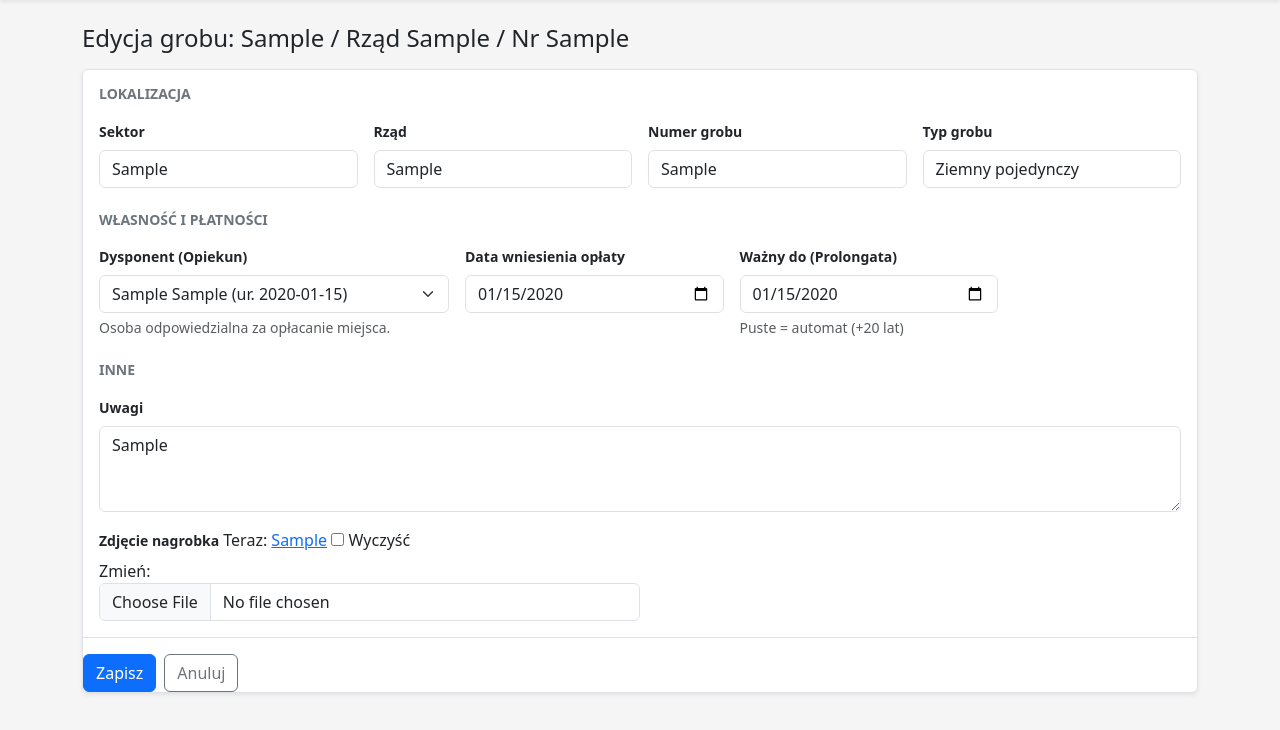
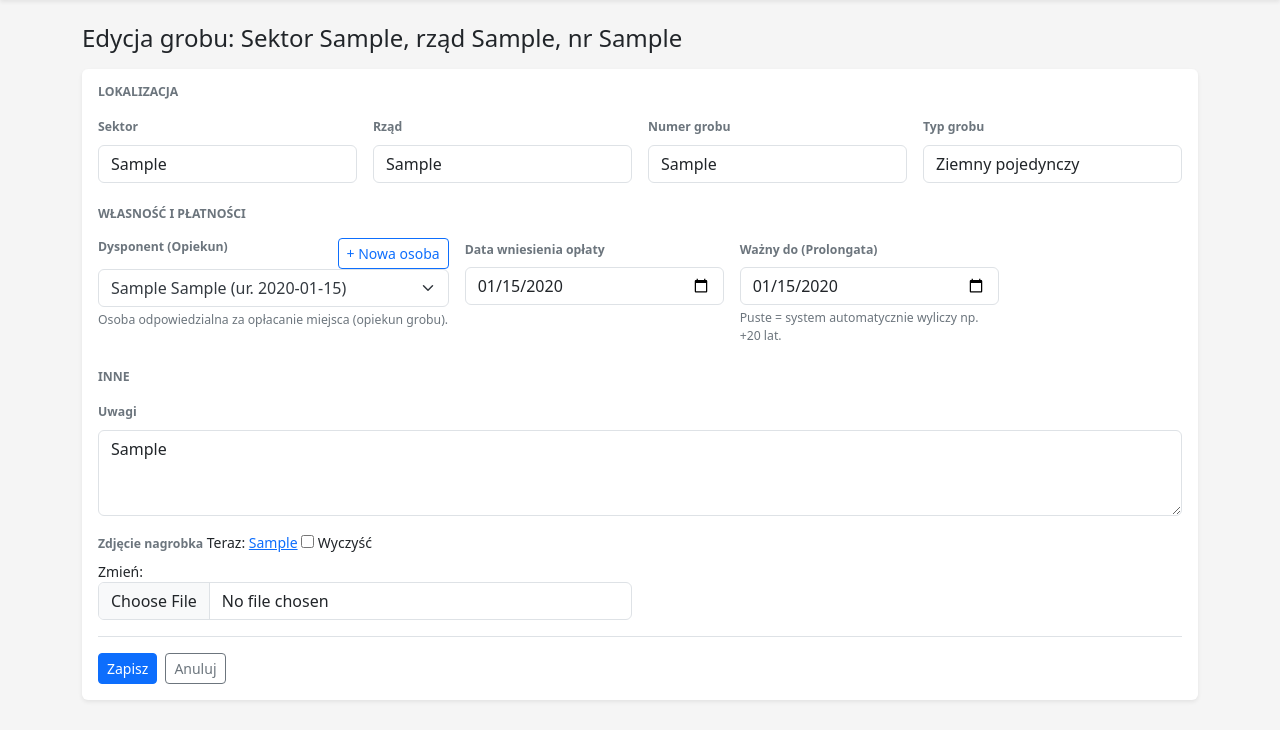
Before and after one commit to andre8255/projekt_kancelaria, a Django app: page /panel/cmentarz/1/edytuj/ in a window 1280 px wide. Shown: the part 70-800 px from the top of the page. Run offline with Django 5.2, Linux system fonts and the light colour scheme; a user stored in the database is signed in; tables that the repository leaves empty hold one stand-in row (values such as "Sample post"); some libraries are stand-ins or nearby versions.

Commit message:
02.12oky

```diff
--- a/cmentarz/forms.py
+++ b/cmentarz/forms.py
@@ -57,6 +57,14 @@ class GrobForm(BootstrapFormMixin, forms.ModelForm):
 
     def __init__(self, *args, **kwargs):
         super().__init__(*args, **kwargs)
+
+    def __init__(self, *args, **kwargs):
+        super().__init__(*args, **kwargs)
+        # jeśli BootstrapFormMixin dopisuje "form-control", ta klasa dojdzie do js-osoba-select
+        if "dysponent" in self.fields:
+            w = self.fields["dysponent"].widget
+            css = w.attrs.get("class", "")
+            w.attrs["class"] = (css + " js-osoba-select").strip()
         # to pole, na którym chcesz mieć „live search”
         if "osoba" in self.fields:
             css = self.fields["osoba"].widget.attrs.get("class", "")
--- a/templates/base_panel.html
+++ b/templates/base_panel.html
@@ -420,7 +420,7 @@
         placeholder: "Wpisz nazwę wyznania..."
       });
     });
-
+    // Duchowni
     document.querySelectorAll("select.js-tom-duchowny").forEach(function (el) {
       new TomSelect(el, {
         create: false,
@@ -429,6 +429,16 @@
         placeholder: "Wpisz nazwisko duchownego..."
       });
     });
+    //sektory cmentarza
+    document.querySelectorAll("select.js-tom-sektor").forEach(function (el) {
+      new TomSelect(el, {
+        create: false,
+        maxOptions: 500,
+        sortField: { field: "text", direction: "asc" },
+        placeholder: "Wybierz sektor..."
+      });
+    });
+
   });
 
 
--- a/templates/cmentarz/formularz.html
+++ b/templates/cmentarz/formularz.html
@@ -3,81 +3,149 @@
 {% block content %}
 <div class="d-flex justify-content-between align-items-center mb-3">
   <h1 class="h4 mb-0">
-      {% if object %}Edycja grobu: {{ object }}{% else %}Nowy grób{% endif %}
+      {% if object %}
+        Edycja grobu: Sektor {{ object.sektor }}, rząd {{ object.rzad }}, nr {{ object.numer }}
+      {% else %}
+        Nowy grób
+      {% endif %}
   </h1>
 </div>
 
-<div class="card shadow-sm">
-  <div class="card-body">
+<div class="card shadow-sm border-0">
+  <div class="card-body small">
     <form method="post" enctype="multipart/form-data">
       {% csrf_token %}
 
       {% if form.non_field_errors %}
-        <div class="alert alert-danger">{{ form.non_field_errors }}</div>
+        <div class="alert alert-danger small mb-3">{{ form.non_field_errors }}</div>
       {% endif %}
 
-      <h6 class="text-uppercase text-muted small fw-bold mb-3">Lokalizacja</h6>
+      <h6 class="text-uppercase text-muted small fw-semibold mb-3">
+        Lokalizacja
+      </h6>
       <div class="row g-3 mb-4">
         <div class="col-md-3">
-            <label class="form-label small fw-bold">{{ form.sektor.label }}</label>
+            <label class="form-label small fw-semibold text-muted">
+              {{ form.sektor.label }}
+            </label>
             {{ form.sektor }}
-            {{ form.sektor.errors }}
-        </div>
-        <div class="col-md-3">
-            <label class="form-label small fw-bold">{{ form.rzad.label }}</label>
-            {{ form.rzad }}
-        </div>
-        <div class="col-md-3">
-            <label class="form-label small fw-bold">{{ form.numer.label }}</label>
-            {{ form.numer }}
-            {{ form.numer.errors }}
+            {% if form.sektor.errors %}
+              <div class="text-danger small">{{ form.sektor.errors }}</div>
+            {% endif %}
         </div>
 
         <div class="col-md-3">
-            <label class="form-label small fw-bold">{{ form.typ.label }}</label>
+            <label class="form-label small fw-semibold text-muted">
+              {{ form.rzad.label }}
+            </label>
+            {{ form.rzad }}
+            {% if form.rzad.errors %}
+              <div class="text-danger small">{{ form.rzad.errors }}</div>
+            {% endif %}
+        </div>
+
+        <div class="col-md-3">
+            <label class="form-label small fw-semibold text-muted">
+              {{ form.numer.label }}
+            </label>
+            {{ form.numer }}
+            {% if form.numer.errors %}
+              <div class="text-danger small">{{ form.numer.errors }}</div>
+            {% endif %}
+        </div>
+
+        <div class="col-md-3">
+            <label class="form-label small fw-semibold text-muted">
+              {{ form.typ.label }}
+            </label>
             {{ form.typ }}
+            {% if form.typ.errors %}
+              <div class="text-danger small">{{ form.typ.errors }}</div>
+            {% endif %}
         </div>
       </div>
 
-      <h6 class="text-uppercase text-muted small fw-bold mb-3">Własność i Płatności</h6>
+      <h6 class="text-uppercase text-muted small fw-semibold mb-3">
+        Własność i płatności
+      </h6>
       <div class="row g-3 mb-4">
         <div class="col-md-4">
-            <label class="form-label small fw-bold">{{ form.dysponent.label }}</label>
+            <div class="d-flex justify-content-between align-items-start">
+              <label class="form-label small fw-semibold text-muted mb-0">
+                {{ form.dysponent.label }}
+              </label>
+              <a href="{% url 'osoba_nowa' %}"
+                 target="_blank"
+                 class="btn btn-outline-primary btn-sm ms-2">
+                + Nowa osoba
+              </a>
+            </div>
             {{ form.dysponent }}
-            <div class="form-text small">Osoba odpowiedzialna za opłacanie miejsca.</div>
+            {% if form.dysponent.errors %}
+              <div class="text-danger small">{{ form.dysponent.errors }}</div>
+            {% endif %}
+            <div class="form-text small text-muted">
+              Osoba odpowiedzialna za opłacanie miejsca (opiekun grobu).
+            </div>
         </div>
+
         <div class="col-md-3">
-            <label class="form-label small fw-bold">{{ form.data_oplaty.label }}</label>
+            <label class="form-label small fw-semibold text-muted">
+              {{ form.data_oplaty.label }}
+            </label>
             {{ form.data_oplaty }}
+            {% if form.data_oplaty.errors %}
+              <div class="text-danger small">{{ form.data_oplaty.errors }}</div>
+            {% endif %}
         </div>
+
         <div class="col-md-3">
-            <label class="form-label small fw-bold">{{ form.wazny_do.label }}</label>
+            <label class="form-label small fw-semibold text-muted">
+              {{ form.wazny_do.label }}
+            </label>
             {{ form.wazny_do }}
-            <div class="form-text small">Puste = automat (+20 lat)</div>
+            {% if form.wazny_do.errors %}
+              <div class="text-danger small">{{ form.wazny_do.errors }}</div>
+            {% endif %}
+            <div class="form-text small text-muted">
+              Puste = system automatycznie wyliczy np. +20 lat.
+            </div>
         </div>
       </div>
 
-      <h6 class="text-uppercase text-muted small fw-bold mb-3">Inne</h6>
+      <h6 class="text-uppercase text-muted small fw-semibold mb-3">
+        Inne
+      </h6>
       <div class="row g-3 mb-3">
-          <div class="col-md-12">
-              <label class="form-label small fw-bold">{{ form.uwagi.label }}</label>
-              {{ form.uwagi }}
-          </div>
-          </div>
-          <div class="row g-3 mb-3"></div>
+        <div class="col-md-12">
+            <label class="form-label small fw-semibold text-muted">
+              {{ form.uwagi.label }}
+            </label>
+            {{ form.uwagi }}
+            {% if form.uwagi.errors %}
+              <div class="text-danger small">{{ form.uwagi.errors }}</div>
+            {% endif %}
+        </div>
+      </div>
 
-          <div class="col-md-6">
-              <label class="form-label small fw-bold">{{ form.zdjecie.label }}</label>
-              {{ form.zdjecie }}
-          </div>
+      <div class="row g-3 mb-3">
+        <div class="col-md-6">
+            <label class="form-label small fw-semibold text-muted">
+              {{ form.zdjecie.label }}
+            </label>
+            {{ form.zdjecie }}
+            {% if form.zdjecie.errors %}
+              <div class="text-danger small">{{ form.zdjecie.errors }}</div>
+            {% endif %}
+        </div>
       </div>
 
       <div class="border-top pt-3 d-flex gap-2">
-        <button type="submit" class="btn btn-primary">Zapisz</button>
+        <button type="submit" class="btn btn-primary btn-sm">Zapisz</button>
         {% if object %}
-            <a href="{% url 'cmentarz:grob_szczegoly' object.pk %}" class="btn btn-outline-secondary">Anuluj</a>
+            <a href="{% url 'cmentarz:grob_szczegoly' object.pk %}" class="btn btn-outline-secondary btn-sm">Anuluj</a>
         {% else %}
-            <a href="{% url 'cmentarz:grob_lista' %}" class="btn btn-outline-secondary">Anuluj</a>
+            <a href="{% url 'cmentarz:grob_lista' %}" class="btn btn-outline-secondary btn-sm">Anuluj</a>
         {% endif %}
       </div>
     </form>
```
